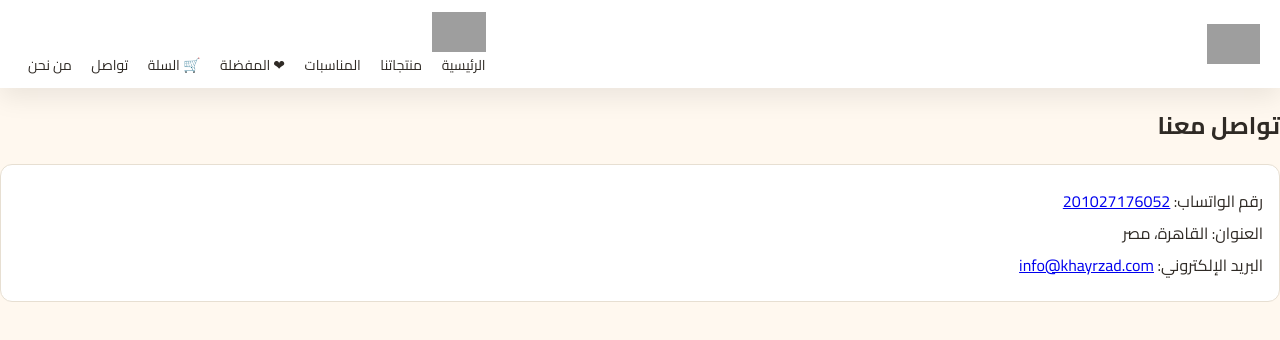
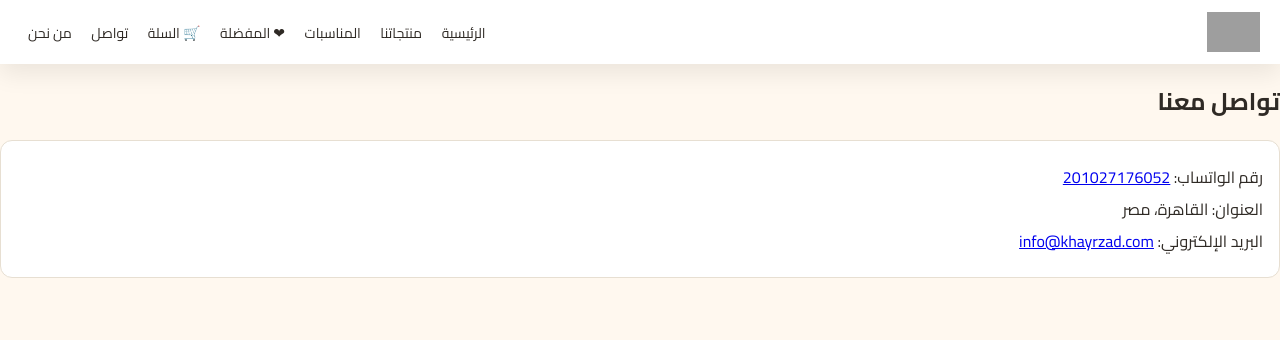
Before and after one commit to Kelany0fficial/Khir-zad, a plain HTML site: page contact.html in a window 1280 px wide. Drawn offline with Linux system fonts and the light colour scheme; grey boxes are pictures that could not be loaded.

Commit message:
Update contact.html

```diff
--- a/contact.html
+++ b/contact.html
@@ -56,8 +56,6 @@
   <header>
     <a href="index.html" class="logo" aria-label="خير زاد - الصفحة الرئيسية"><img src="https://i.postimg.cc/KjSZ7qWL/Picsart-25-08-20-00-14-17-352.png" alt="خير زاد"></a>
     <nav aria-label="القائمة الرئيسية">
-      <a href="index.html" class="logo" aria-label="خير زاد - الصفحة الرئيسية"><img src="https://i.postimg.cc/KjSZ7qWL/Picsart-25-08-20-00-14-17-352.png" alt="خير زاد"></a>
-    <nav aria-label="القائمة الرئيسية">
       <a href="index.html">الرئيسية</a>
       <a href="products.html">منتجاتنا</a>
       <a href="occasions.html">المناسبات</a>
```
